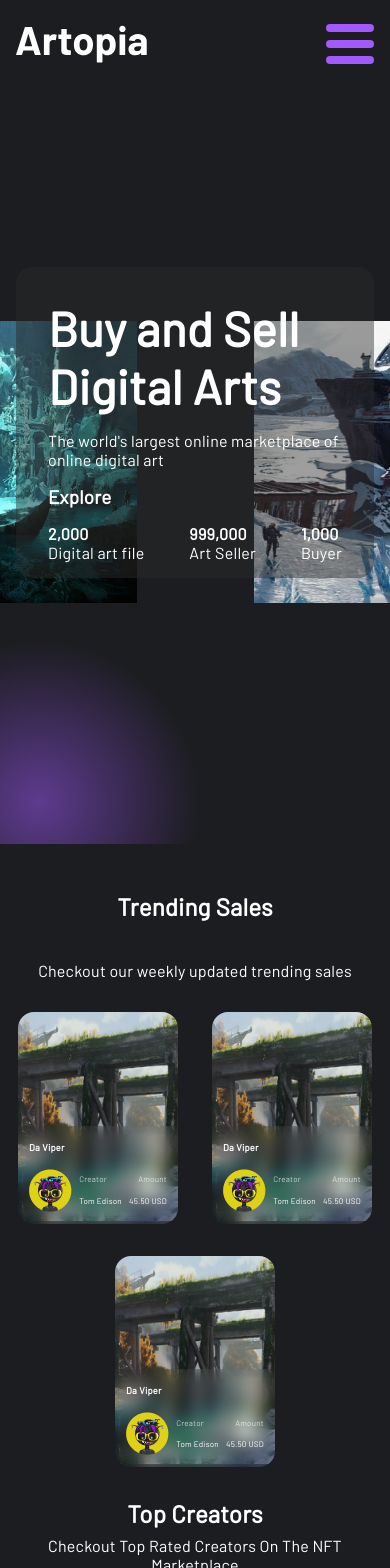
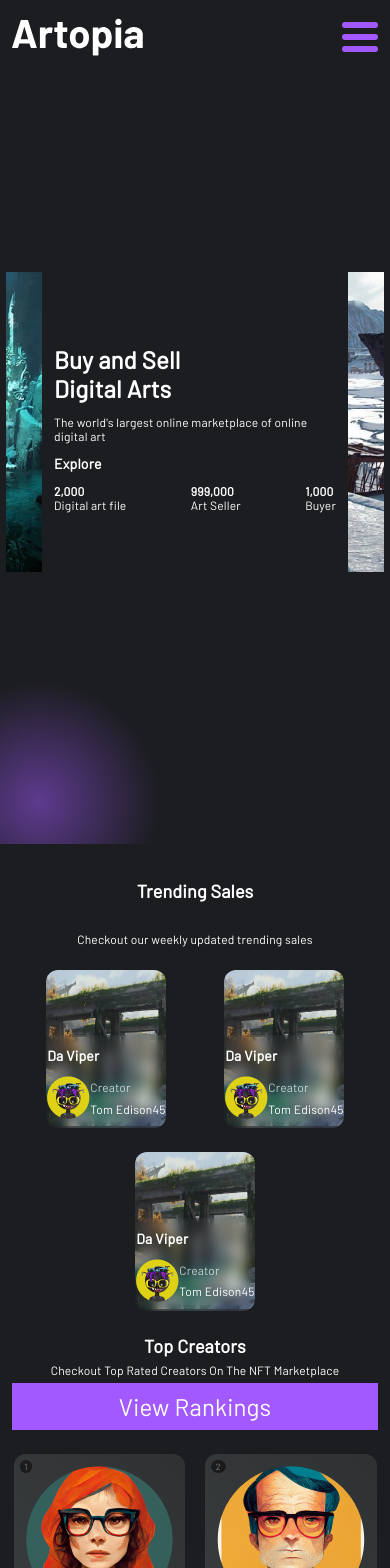
Before and after one commit to gkartsivadze/Artopia-React, a React (Vite) app: page / in a window 390 px wide. Shown: the top 1568 px of the page. Built offline with nearby package versions, Linux system fonts and the light colour scheme.

Commit message:
improved responsivness

```diff
--- a/src/App.css
+++ b/src/App.css
@@ -123,6 +123,7 @@ nav {
 }
 .hamburger-menu:before, .hamburger-menu:after,
 .hamburger-menu input {
+  cursor: pointer;
   content: "";
   display: block;
   width: var(--hamburger-line-width);
@@ -246,7 +247,7 @@ nav {
   padding-top: 0;
   -webkit-backdrop-filter: blur(0.5rem);
           backdrop-filter: blur(0.5rem);
-  font-size: 0.5rem;
+  font-size: 1rem;
   transition: -webkit-backdrop-filter 0.2s;
   transition: backdrop-filter 0.2s;
   transition: backdrop-filter 0.2s, -webkit-backdrop-filter 0.2s;
@@ -288,8 +289,8 @@ nav {
 
 .creator_card {
   position: relative;
-  width: 10rem;
-  height: 10rem;
+  width: 12rem;
+  height: 12rem;
   background: linear-gradient(45deg, var(--black-gradient));
   font-size: 0.75rem;
   display: flex;
@@ -673,9 +674,6 @@ footer .option_list li {
     padding-inline: 1rem;
     gap: 1rem;
   }
-  #welcome_section .gapped_container {
-    grid-column: 2/3;
-  }
 }
 @media (max-width: 1100px) {
   #welcome_section {
@@ -688,7 +686,7 @@ footer .option_list li {
     width: 10rem;
   }
   .card .grid_container {
-    padding-inline: 0.25rem;
+    padding-inline: 0.1rem;
     gap: 0;
   }
   .card .grid_container .card-text:nth-of-type(1) {
@@ -696,33 +694,18 @@ footer .option_list li {
   }
 }
 @media (max-width: 1000px) {
+  #welcome_section img {
+    max-width: none;
+    -o-object-fit: cover;
+       object-fit: cover;
+    width: 8rem;
+    height: 25rem;
+  }
   nav {
     padding-inline: 50px;
   }
   html {
     font-size: 20px;
-  }
-  #welcome_section {
-    display: flex;
-    justify-content: center;
-    align-items: center;
-  }
-  #welcome_section .gapped_container {
-    border-radius: 1rem;
-    z-index: 1;
-    background-color: rgba(42, 42, 42, 0.4549019608);
-    padding: 1rem 2rem;
-  }
-  #welcome_section img {
-    position: absolute;
-    top: calc(50% + 2.5rem);
-    transform: translateY(-50%);
-  }
-  #welcome_section img:nth-of-type(1) {
-    left: 0;
-  }
-  #welcome_section img:nth-of-type(2) {
-    right: 0;
   }
   #digital_carousel .container {
     transform: perspective(1000px);
@@ -816,9 +799,16 @@ footer .option_list li {
 @media (max-width: 750px) {
   #welcome_section {
     padding-block: 5rem;
+    padding-inline: 0.5rem;
+  }
+  #welcome_section .top_hero {
+    font-size: 2rem;
+  }
+  #welcome_section .gapped_container {
+    grid-column: 2/3;
   }
   #welcome_section img {
-    width: 35vw;
+    width: 3rem;
   }
 }
 @media (max-width: 700px) {
@@ -855,11 +845,16 @@ footer .option_list li {
     padding-inline: 1rem;
   }
 }
-@media (max-width: 450px) {
+@media (max-width: 500px) {
   html {
     font-size: 16px;
   }
   #creators_section .creator_card {
     text-align: center;
   }
+}
+@media (max-width: 400px) {
+  html {
+    font-size: 12px;
+  }
 }/*# sourceMappingURL=App.css.map */
--- a/src/App.scss
+++ b/src/App.scss
@@ -123,6 +123,7 @@ nav {
     &:before,
     &:after,
     input {
+        cursor: pointer;
         content: '';
         display: block;
         width: var(--hamburger-line-width);
@@ -260,7 +261,7 @@ nav {
         padding: 0.75rem;
         padding-top: 0;
         backdrop-filter: blur(0.5rem);
-        font-size: 0.5rem;
+        font-size: 1rem;
         transition: backdrop-filter 0.2s;
 
         h3 {
@@ -312,8 +313,8 @@ nav {
 
 .creator_card {
     position: relative;
-    width: 10rem;
-    height: 10rem;
+    width: 12rem;
+    height: 12rem;
     background: linear-gradient(45deg, var(--black-gradient));
     font-size: 0.75rem;
 
@@ -746,10 +747,6 @@ footer {
     #welcome_section {
         padding-inline: 1rem;
         gap: 1rem;
-
-        .gapped_container {
-            grid-column: 2 / 3;
-        }
     }
 }
 
@@ -765,7 +762,7 @@ footer {
         width: 10rem;
 
         .grid_container {
-            padding-inline: 0.25rem;
+            padding-inline: 0.1rem;
             gap: 0;
 
             .card-text:nth-of-type(1) {
@@ -776,40 +773,20 @@ footer {
 }
 
 @media(max-width: 1000px) {
+    #welcome_section {
+        img {
+            max-width: none;
+            object-fit: cover;
+            width: 8rem;
+            height: 25rem;
+        }
+    }
     nav {
         padding-inline: 50px;
     }
 
     html {
         font-size: 20px;
-    }
-
-    #welcome_section {
-        display: flex;
-        justify-content: center;
-        align-items: center;
-
-        .gapped_container {
-            border-radius: 1rem;
-            ;
-            z-index: 1;
-            background-color: #2a2a2a74;
-            padding: 1rem 2rem;
-        }
-
-        img {
-            position: absolute;
-            top: calc(50% + 2.5rem);
-            transform: translateY(-50%);
-
-            &:nth-of-type(1) {
-                left: 0;
-            }
-
-            &:nth-of-type(2) {
-                right: 0;
-            }
-        }
     }
 
     #digital_carousel .container {
@@ -922,9 +899,15 @@ footer {
 @media(max-width: 750px) {
     #welcome_section {
         padding-block: 5rem;
-
+        padding-inline: 0.5rem;
+        .top_hero {
+            font-size: 2rem;
+        }
+        .gapped_container {
+            grid-column: 2 / 3;
+        }
         img {
-            width: 35vw;
+            width: 3rem;
         }
 
     }
@@ -973,7 +956,7 @@ footer {
     }
 }
 
-@media(max-width: 450px) {
+@media(max-width: 500px) {
     html {
         font-size: 16px;
     }
@@ -981,3 +964,9 @@ footer {
         text-align: center;
     }
 }
+
+@media(max-width: 400px) {
+    html {
+        font-size: 12px;
+    }
+}
```
Also changed, not shown: 1 other file (tests, documents, lock files or other folders).
